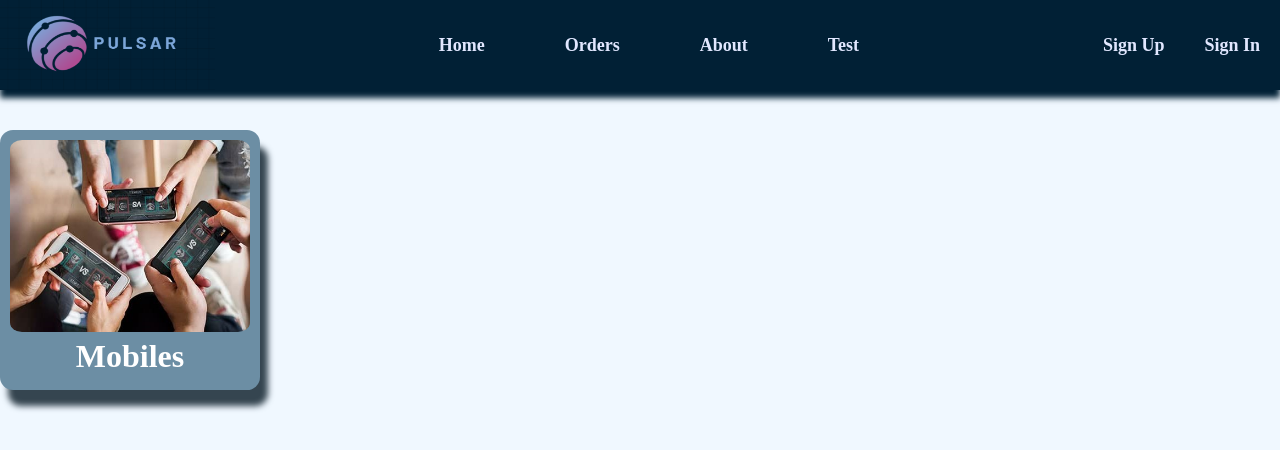
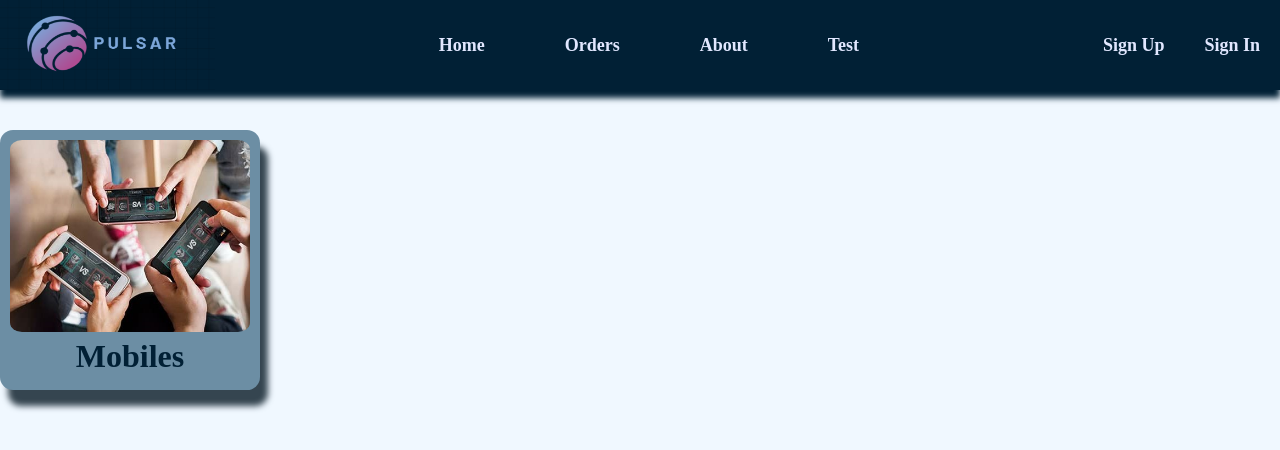
Before and after one commit to DentistOmarAshraf/Pulsar, a React (Vite) app in the folder frontend/: page / in a window 1280 px wide. In both pictures the pointer is over the element "Mobiles". Shown: the top 450 px of the page. Built offline with nearby package versions, Linux system fonts and the light colour scheme; a web font is replaced by a local one.

Commit message:
Naming only

```diff
--- a/frontend/src/App.jsx
+++ b/frontend/src/App.jsx
@@ -1,5 +1,5 @@
 import Header from "./component/Header";
-import CategoryCard from "./component/Card";
+import CategoryCard from "./component/CategoryCard";
 import mobilePhoto from "./assets/mobile_phone.jpg";
 
 function App() {
--- a/frontend/src/component/Card.css
+++ b/frontend/src/component/CategoryCard.css
@@ -8,10 +8,15 @@
 
 }
 
-.card:hover {
+.card:hover{
   cursor: pointer;
   transition: all 0.3s ease-in-out;
   box-shadow: 8px 16px 6px #354550;
+}
+
+.card:hover .card__text h1 {
+  transition: all 0.9s ease-in-out;
+  color: #012035;
 }
 
 .card__image {
--- a/frontend/src/component/Card.jsx
+++ b/frontend/src/component/CategoryCard.jsx
@@ -1,4 +1,4 @@
-import "./Card.css";
+import "./CategoryCard.css";
 
 function CategoryCard({ imgurl, name }) {
   return (
```
